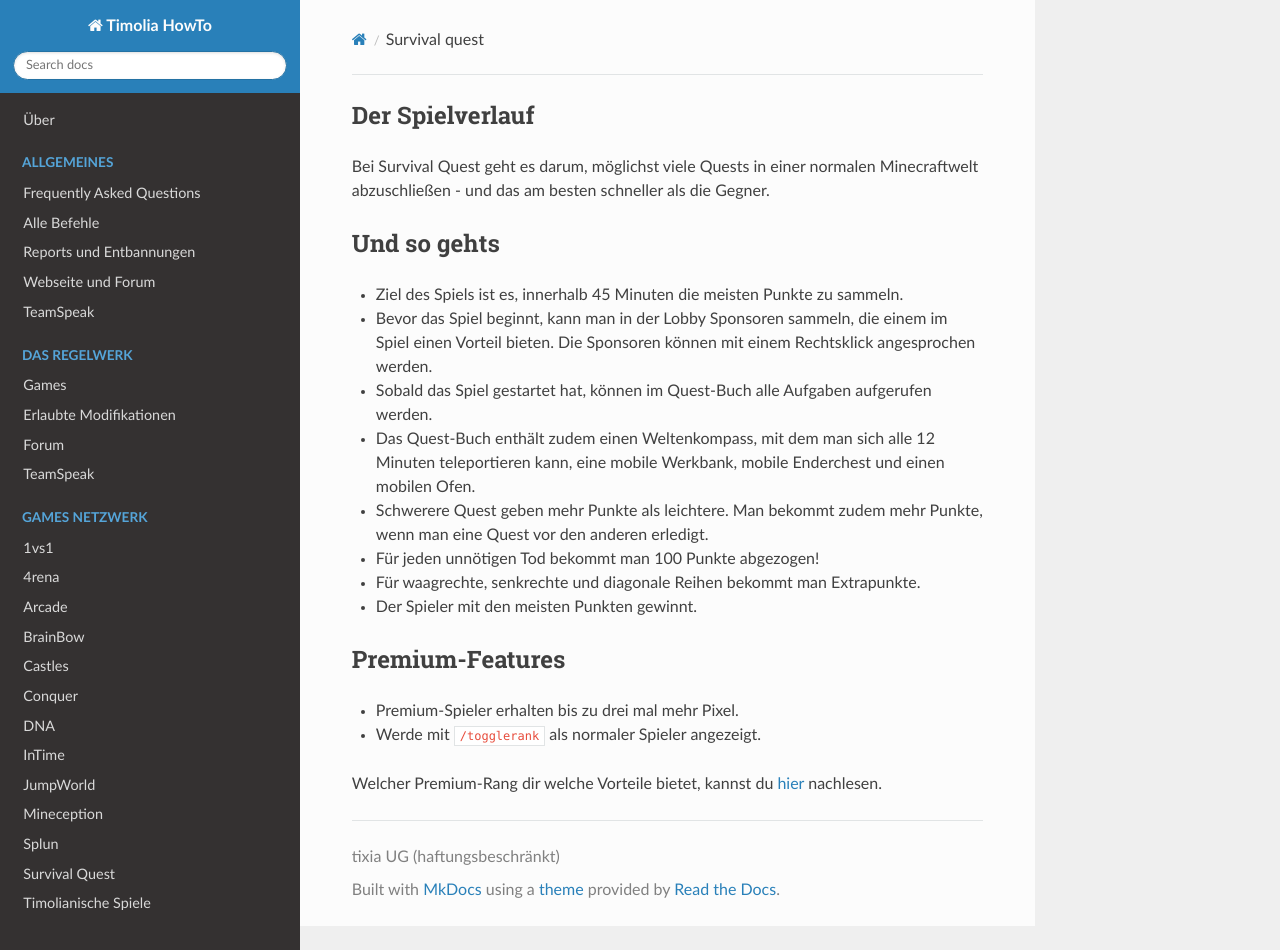
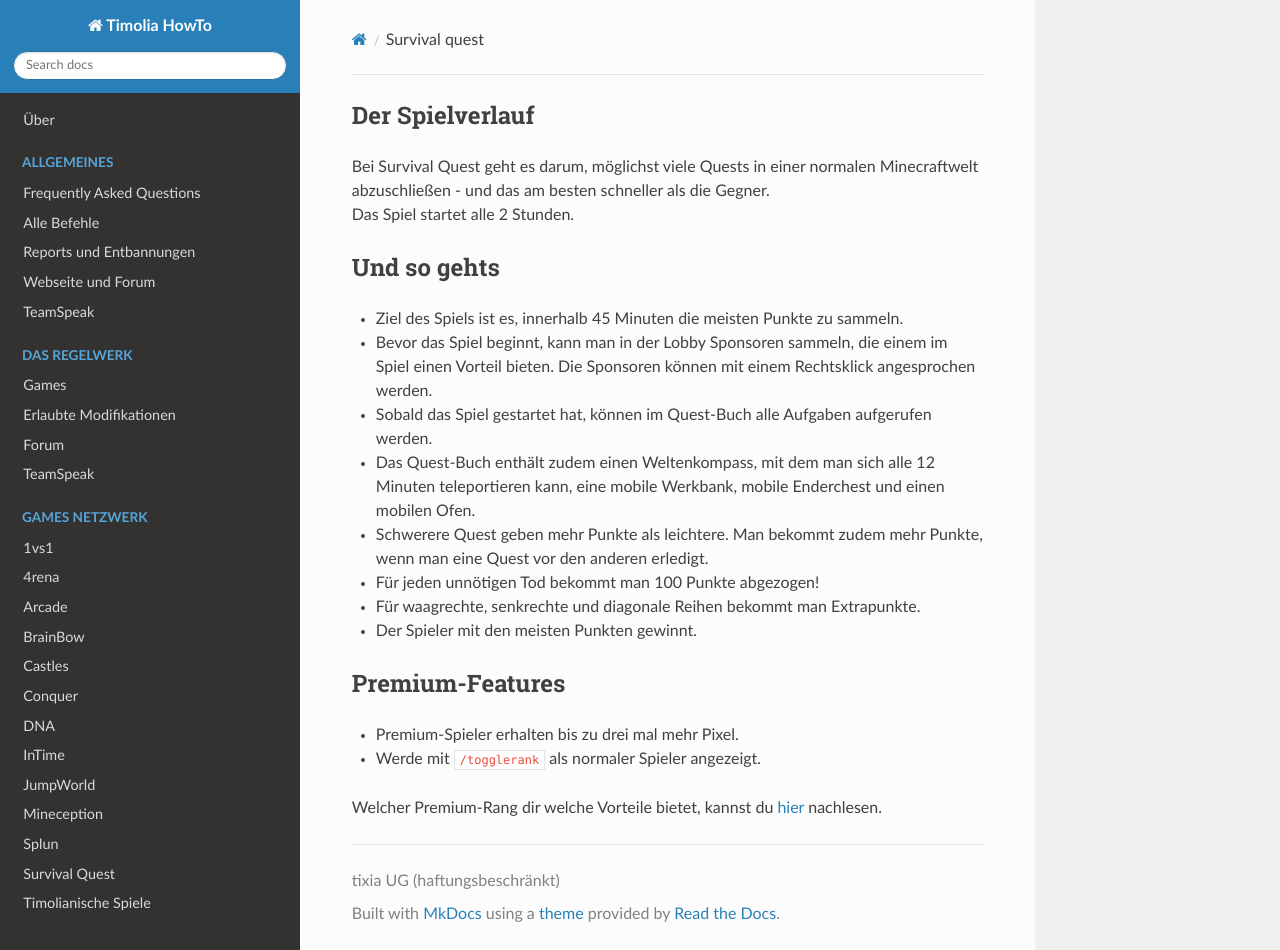
Before and after one commit to TimoliaDE/HowTo, an MkDocs documentation site: the page built from docs/games/survival-quest.md, in a window 1280 px wide and 950 px high. Built offline with MkDocs 1.6.1, drawn with Linux system fonts in a browser that asks for light colours; nearby versions of some CDN libraries; old or Windows-style settings are respelled for this version of MkDocs.

Commit message:
Update survival-quest.md

```diff
--- a/docs/games/survival-quest.md
+++ b/docs/games/survival-quest.md
@@ -1,5 +1,6 @@
 ## Der Spielverlauf
 Bei Survival Quest geht es darum, möglichst viele Quests in einer normalen Minecraftwelt abzuschließen - und das am besten schneller als die Gegner.
+Das Spiel startet alle 2 Stunden.
 
 ## Und so gehts
 - Ziel des Spiels ist es, innerhalb 45 Minuten die meisten Punkte zu sammeln.
```
